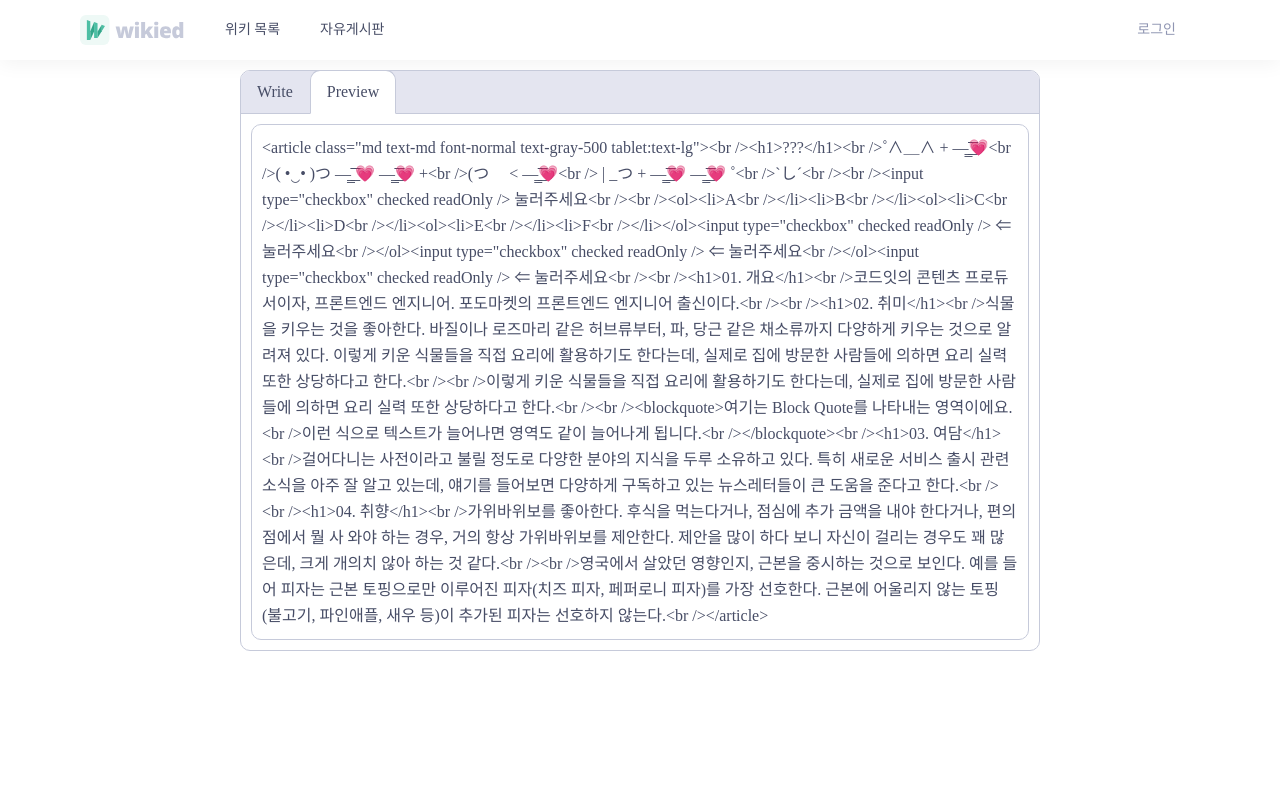
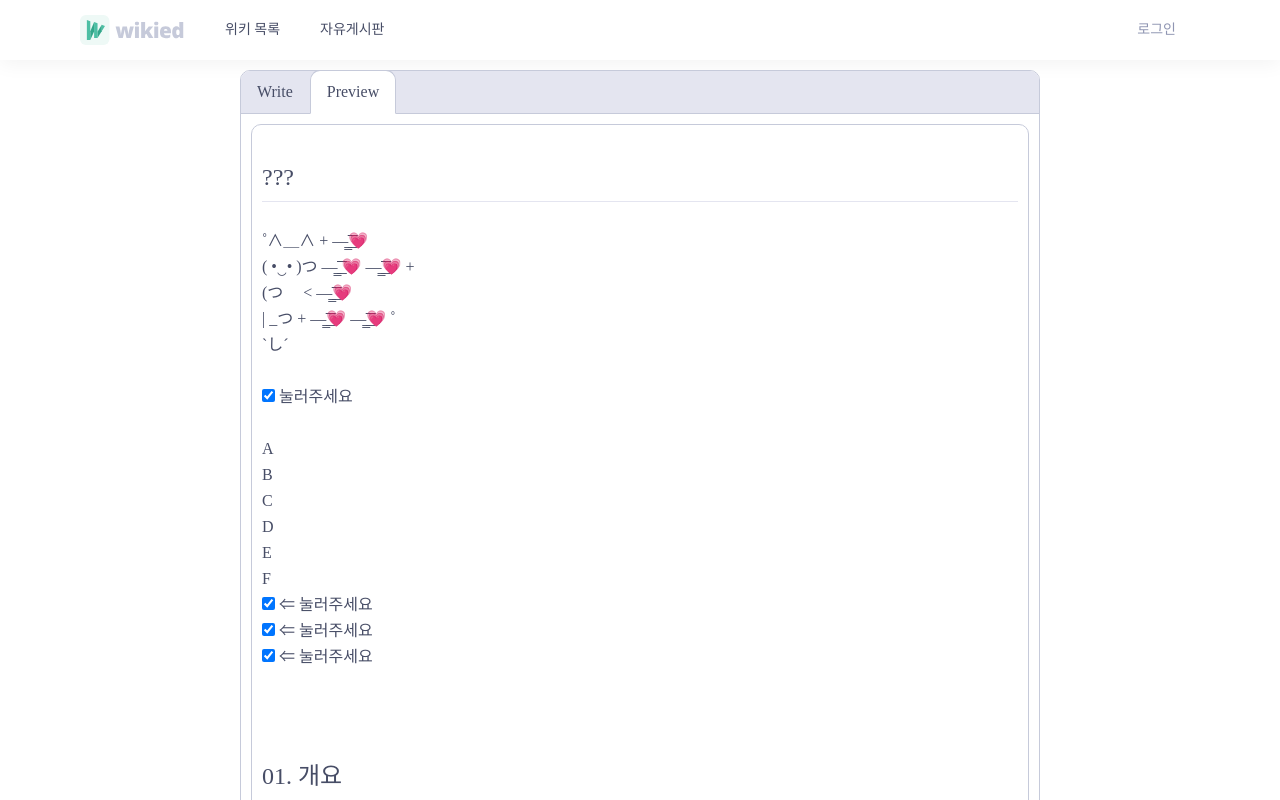
Before and after one commit to i-trust-you/wikid, a Next.js app: page / in a window 1280 px wide. Both pictures are taken after a click on the element "Preview". Shown: the top 800 px of the page. Built offline with nearby package versions, Linux system fonts and the light colour scheme; a web font is replaced by a local one.

Commit message:
feat: HTML텍스트로 마크다운 렌더링

```diff
--- a/app/_components/common/Markdown/index.tsx
+++ b/app/_components/common/Markdown/index.tsx
@@ -146,9 +146,10 @@ export default function Markdown(props: Readonly<{ children?: string }>) {
 							></textarea>
 						</Switch.Case>
 						<Switch.Case of="viewer">
-							<div className="h-full min-h-[100px] w-full rounded-[10px] border border-gray-300 px-[10px] py-[10px] text-lg font-normal text-gray-500">
-								{Parser.run(Scanner.run(data)).parse()}
-							</div>
+							<div
+								className="h-full min-h-[100px] w-full rounded-[10px] border border-gray-300 px-[10px] py-[10px] text-lg font-normal text-gray-500"
+								dangerouslySetInnerHTML={{ __html: Parser.run(Scanner.run(data)).parse() }}
+							/>
 						</Switch.Case>
 					</div>
 				</div>
```
